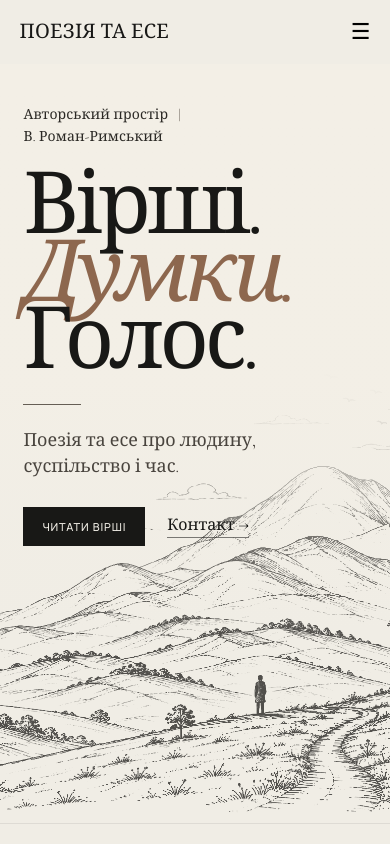
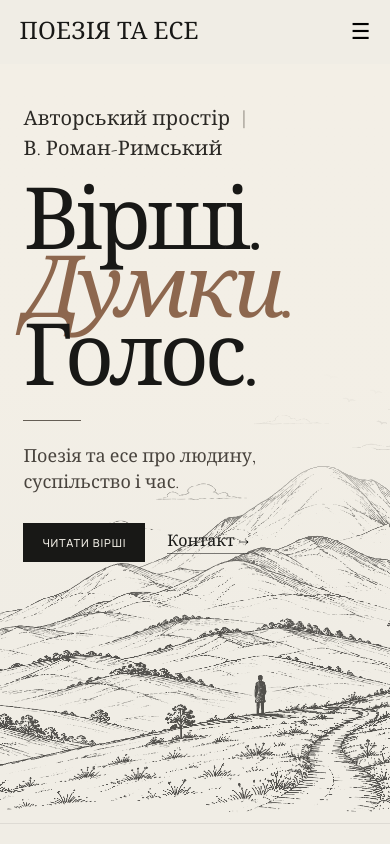
Before and after one commit to vrymskij/romanroman, a website: page public/index.html in a window 390 px wide. Shown: the top 844 px of the page. Drawn offline with nearby package versions, Linux system fonts and the light colour scheme.

Commit message:
Update style.css

```diff
--- a/public/style.css
+++ b/public/style.css
@@ -1488,11 +1488,11 @@ header nav a{
 }
 
 @media(max-width:760px){
-  header .logo{font-size:20px!important}
+  header .logo{font-size:24px!important}
   header nav a{font-size:20px!important}
   .template-hero .hero-author,
   .editorial-hero .hero-author,
-  .hero-author{font-size:14px!important}
+  .hero-author{font-size:20px!important}
 
   #poems .poems h3,
   .archive-poems h3{font-size:28px!important}
```
